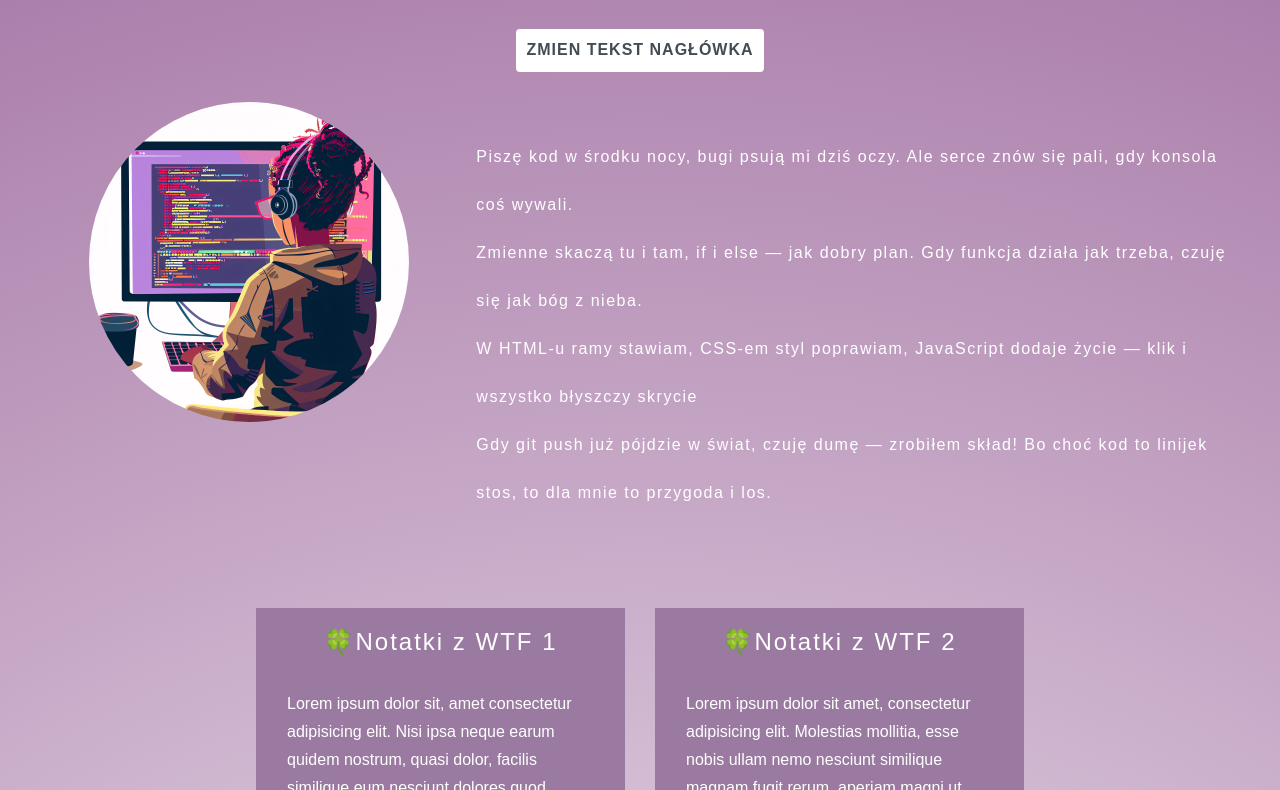
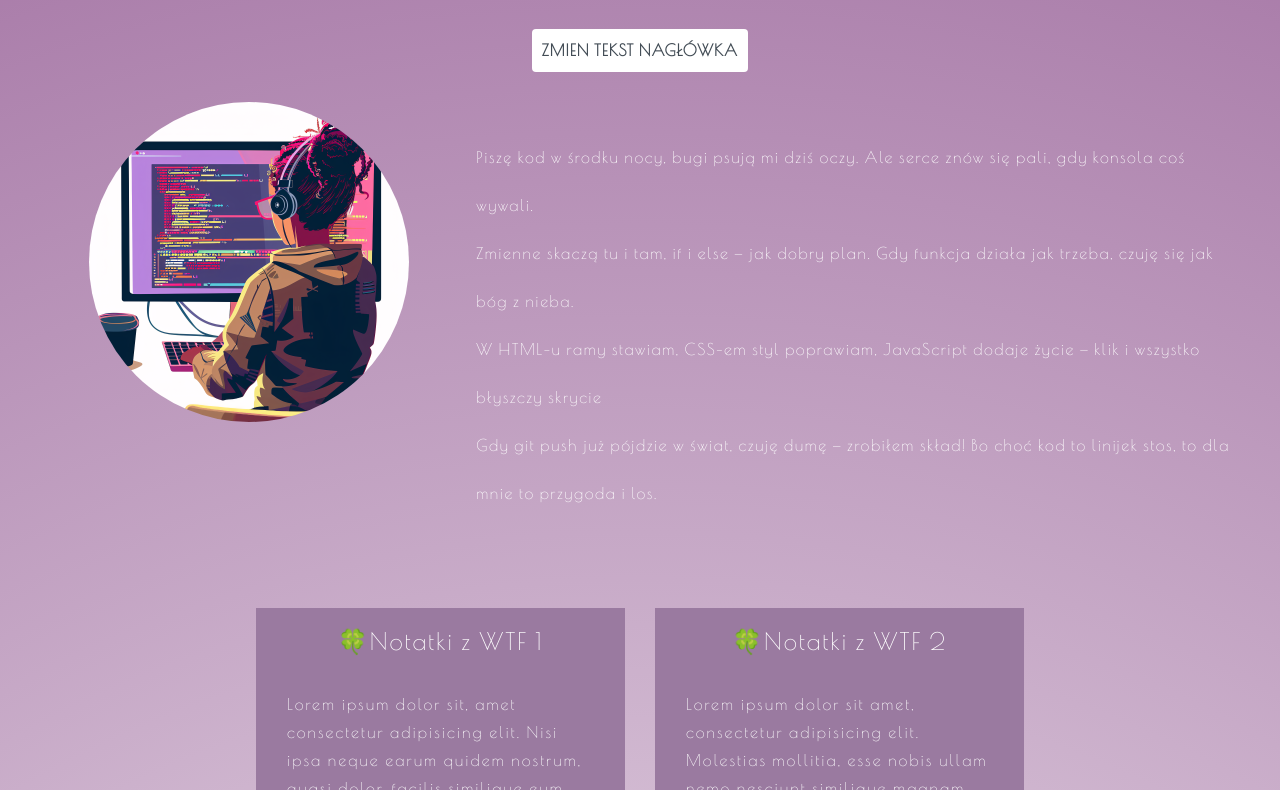
Before and after one commit to AsiaKabacinska/fronted_homepage, a website built with Parcel: page src/index.html in a window 1280 px wide. Shown: the part 122-912 px from the top of the page. Built offline with nearby package versions, Linux system fonts and the light colour scheme.

Commit message:
google font added

```diff
--- a/src/styles/main.scss
+++ b/src/styles/main.scss
@@ -10,9 +10,10 @@
 @import "components/header.scss";
 @import "components/paragraph.scss";
 @import "components/section.scss";
+@import url("https://fonts.googleapis.com/css2?family=Gowun+Dodum&family=Poiret+One&display=swap");
+$whiteColor: white;
+$fontFamily: "Poiret One", sans-serif;
 
-$whiteColor: white;
-$fontFamily: Arial, Helvetica, sans-serif;
 $mobileVersion: 768px;
 
 // :root {
@@ -46,6 +47,9 @@ body {
   );
   color: $whiteColor;
   font-family: $fontFamily;
+  font-style: normal;
+  font-weight: 400;
+  letter-spacing: 2px;
 }
 main {
   max-width: 768px;
```
